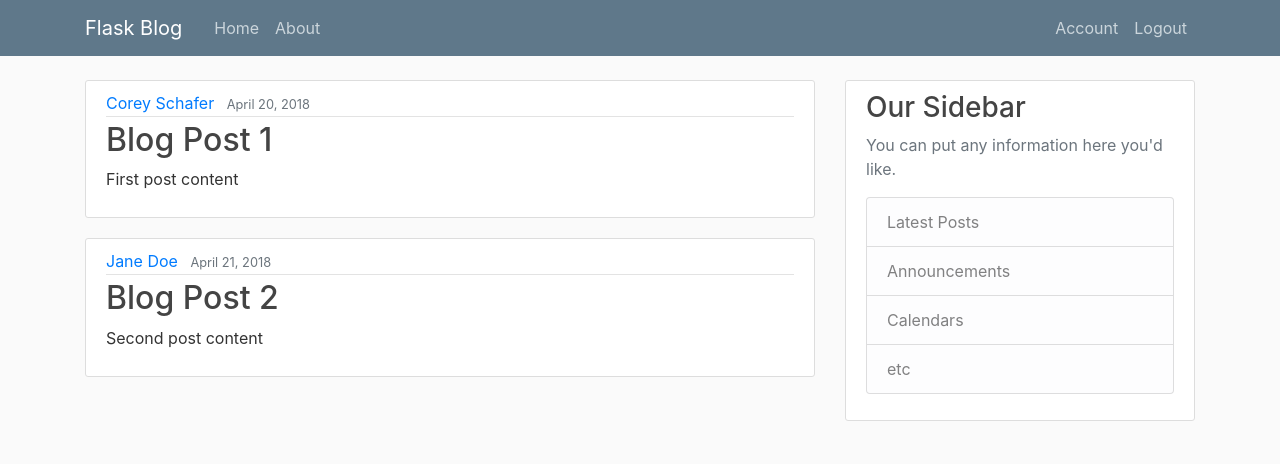
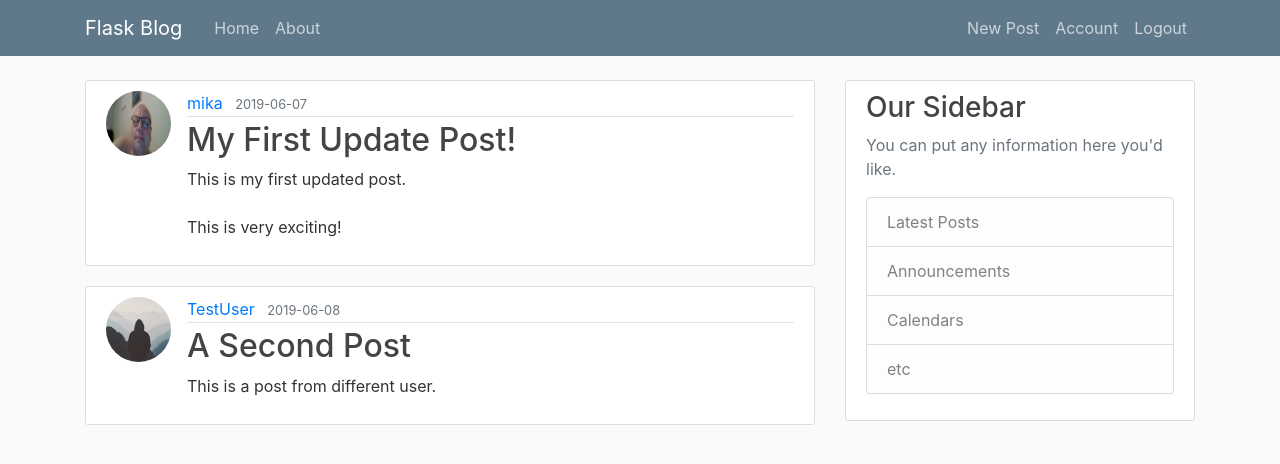
Before and after one commit to mika1407/FlaskBlog, a Flask app: page / in a window 1280 px wide. Shown: the top 464 px of the page. Run offline with Flask 2, Linux system fonts and the light colour scheme; a user stored in the database is signed in; data comes from the database, SQL or seed files in the repository; both versions use the stored data as it was after the commit; some libraries are stand-ins or nearby versions.

Commit message:
Part 8 - Create, Update, and Delete Posts

```diff
--- a/flaskblog/routes.py
+++ b/flaskblog/routes.py
@@ -1,31 +1,17 @@
 import os
 import secrets
 from PIL import Image
-from flask import render_template, url_for, flash, redirect, request
+from flask import render_template, url_for, flash, redirect, request, abort
 from flaskblog import app, db, bcrypt
-from flaskblog.forms import RegistrationForm, LoginForm, UpdateAccountForm
+from flaskblog.forms import RegistrationForm, LoginForm, UpdateAccountForm, PostForm
 from flaskblog.models import User, Post
 from flask_login import login_user, current_user, logout_user, login_required
 
 
-posts = [
-    {
-        'author': 'Corey Schafer',
-        'title': 'Blog Post 1',
-        'content': 'First post content',
-        'date_posted': 'April 20, 2018'
-    },
-    {
-        'author': 'Jane Doe',
-        'title': 'Blog Post 2',
-        'content': 'Second post content',
-        'date_posted': 'April 21, 2018'
-    }
-]
-
 @app.route('/')
 @app.route('/home')
 def home():
+    posts = Post.query.all()
     return render_template('home.html', posts=posts)
 
 
@@ -102,3 +88,43 @@ def account():
         form.email.data = current_user.email
     image_file = url_for('static', filename='profile_pics/' + current_user.image_file)
     return render_template('account.html', title='Account', image_file=image_file, form=form)
+
+
+@app.route("/post/new", methods=['GET', 'POST'])
+@login_required
+def new_post():
+    form = PostForm()
+    if form.validate_on_submit():
+        post = Post(title=form.title.data, content=form.content.data, author=current_user)
+        db.session.add(post)
+        db.session.commit()
+        flash('Your post has been created!', 'success')
+        return redirect(url_for('home'))
+    return render_template('create_post.html', title='New Post',
+                            form=form, legend='New Post')
+
+
+@app.route("/post/<int:post_id>")
+def post(post_id):
+    post = Post.query.get_or_404(post_id)
+    return render_template('post.html', title=post.title, post=post)
+
+
+@app.route("/post/<int:post_id>/update", methods=['GET', 'POST'])
+@login_required
+def update_post(post_id):
+    post = Post.query.get_or_404(post_id)
+    if post.author != current_user:
+        abort(403)
+    form = PostForm()
+    if form.validate_on_submit():
+        post.title = form.title.data
+        post.content = form.content.data
+        db.session.commit()
+        flash('Your post has been updated!', 'success')
+        return redirect(url_for('post', post_id=post.id))
+    elif request.method == 'GET':
+        form.title.data = post.title
+        form.content.data = post.content
+    return render_template('create_post.html', title='Update Post',
+                            form=form, legend='Update Post')
--- a/flaskblog/templates/home.html
+++ b/flaskblog/templates/home.html
@@ -2,12 +2,13 @@
 {% block content %}
     {% for post in posts %}
     <article class="media content-section">
+        <img  class="rounded-circle article-img" src="{{ url_for('static', filename='profile_pics/' + post.author.image_file) }}">
         <div class="media-body">
             <div class="article-metadata">
-            <a class="mr-2" href="#">{{ post.author }}</a>
-            <small class="text-muted">{{ post.date_posted }}</small>
+            <a class="mr-2" href="#">{{ post.author.username }}</a>
+            <small class="text-muted">{{ post.date_posted.strftime('%Y-%m-%d') }}</small>
             </div>
-            <h2><a class="article-title" href="#">{{ post.title }}</a></h2>
+            <h2><a class="article-title" href="{{ url_for('post', post_id=post.id) }}">{{ post.title }}</a></h2>
             <p class="article-content">{{ post.content }}</p>
         </div>
     </article>
--- a/flaskblog/templates/layout.html
+++ b/flaskblog/templates/layout.html
@@ -35,6 +35,7 @@
                 <!-- Navbar Right Side -->
                 <div class="navbar-nav">
                     {% if current_user.is_authenticated %}
+                      <a class="nav-item nav-link" href="{{ url_for('new_post') }}">New Post</a>
                       <a class="nav-item nav-link" href="{{ url_for('account') }}">Account</a>
                       <a class="nav-item nav-link" href="{{ url_for('logout') }}">Logout</a>
                     {% else %}
```
Also changed, not shown: flaskblog/forms.py (+7 -1 lines), flaskblog/templates/create_post.html (added, +40 -0 lines), flaskblog/templates/post.html (added, +14 -0 lines), flaskblog/site.db.
